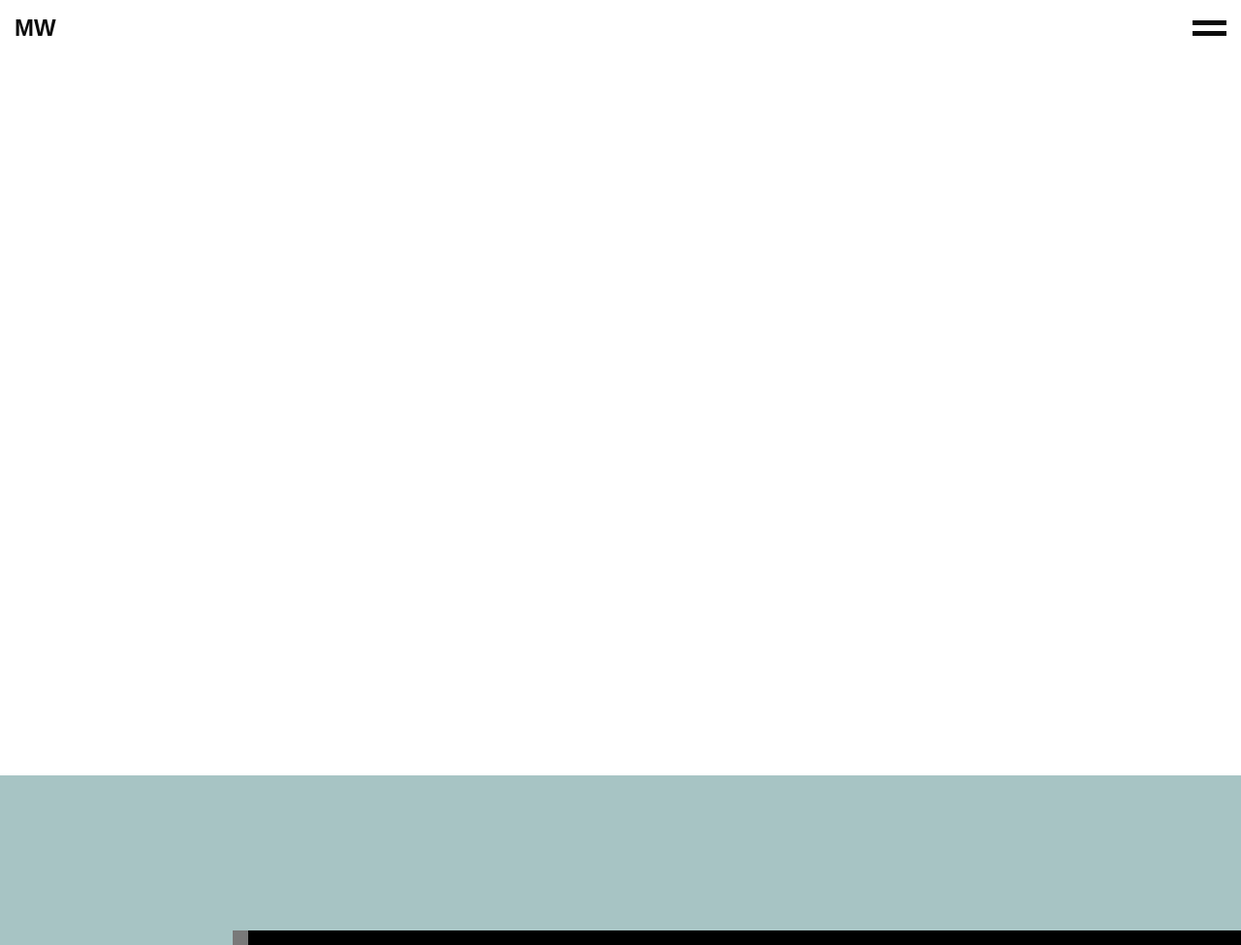
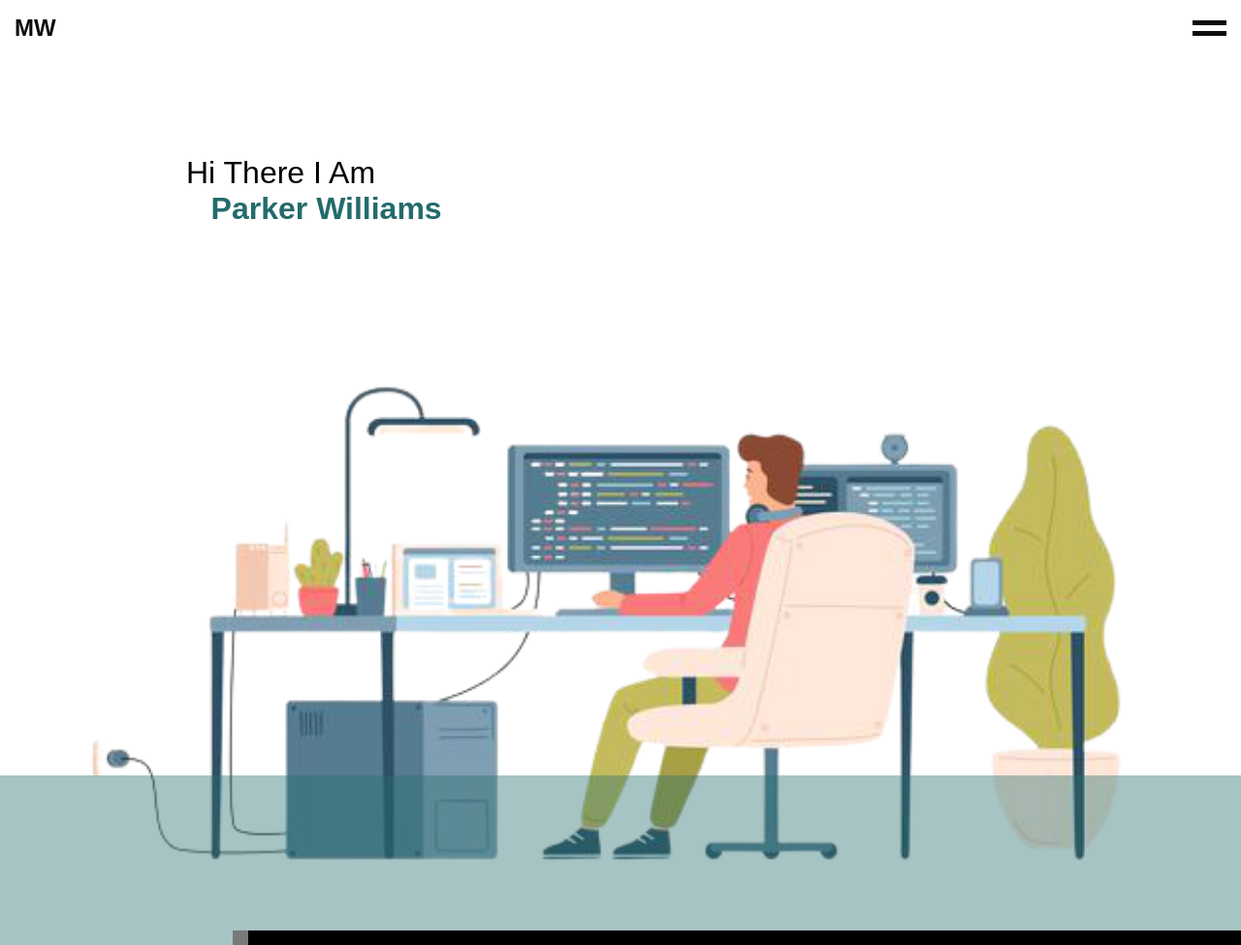
Before and after one commit to PWilliamsDev/Portfolio, a plain HTML site: page Portfolio/index.html in a window 1280 px wide. Shown: the top 975 px of the page at 97% size. Drawn offline with Linux system fonts and the light colour scheme.

Commit message:
Add files via upload

```diff
--- a/Portfolio/index.html
+++ b/Portfolio/index.html
@@ -16,6 +16,12 @@
             </div>
     </nav>
     <section class="landing">
+        <div class="intro">
+            <p>Hi There I Am<span class="l-name">Parker Williams</span></p>
+        </div>
+        <div class="hero-bg">
+            <img src="images/hero-bg.png" alt="">
+        </div>
     </section>
 
     <section class="projects">
--- a/Portfolio/styles.css
+++ b/Portfolio/styles.css
@@ -40,6 +40,23 @@ body{
     overflow-x: hidden;
     */
 }
+.intro{
+    position: relative;
+    top: 20vh;
+    font-size: 2rem;
+    margin-left: 15vw;
+}
+.intro span{
+    display: block;
+    color:rgba(36, 107, 107);
+    font-weight: 600;
+    margin-left: 2vw;
+}
+.hero-bg img{
+    position: absolute;
+    top: 40vh;
+    width: 100%;
+}
 
 
                     /* Projects */
@@ -50,12 +67,16 @@ body{
     padding-bottom: 10vh;
 
 }
+
 .scrolling-wrapper{
     overflow-x: scroll;
     overflow-y: hidden;
     position: relative;
     top: 20vh;
     margin-bottom: 10vh;
+}
+.scrolling-wrapper::-webkit-scrollbar {
+    display: none;
 }
 .demo{
     width: 100%;
```
Also changed, not shown: Portfolio/images/hand-wave.png (added), Portfolio/images/hero-bg.png (added), Portfolio/images/wtf.gif (added).
